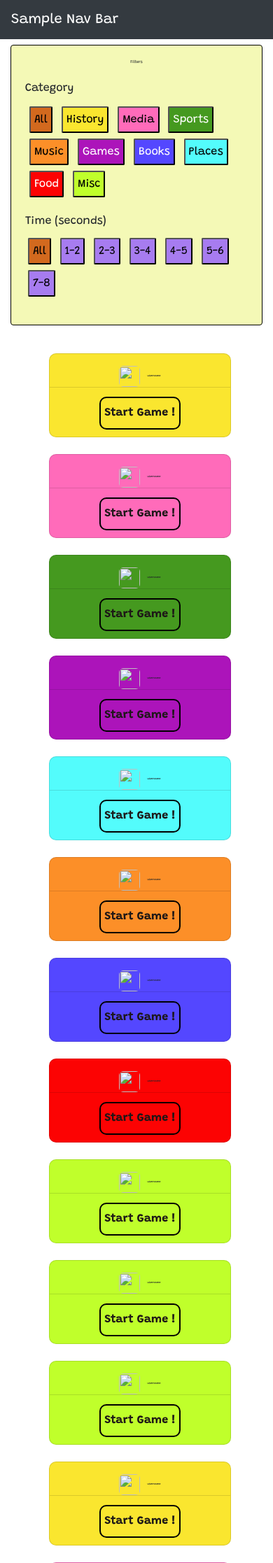
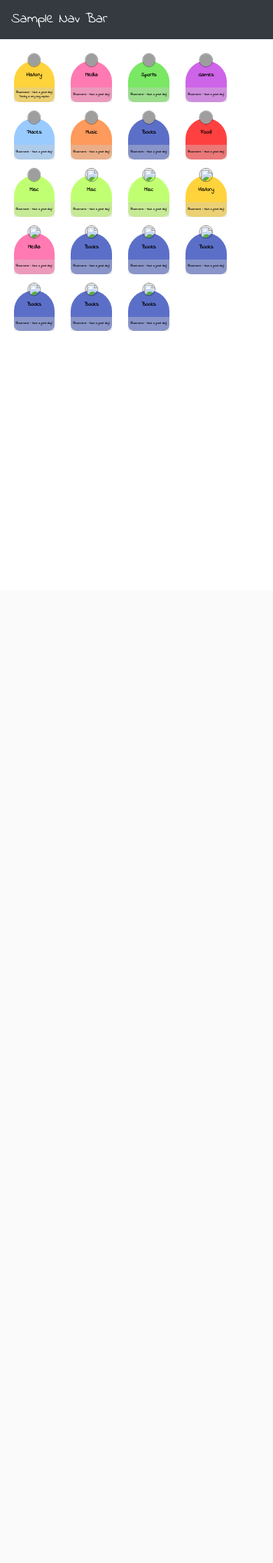
Before and after one commit to James-h95/Webdev-project, a Flask app: template application/templates/GameFeed.html in a window 390 px wide. Shown: the top 2234 px of the page at 70% size. After the commit the page ends 473 px from the top, so only its background shows below. Run offline with Flask 3, Linux system fonts and the light colour scheme; the template is opened without the code that fills it, so the values that code supplies are empty; some libraries are stand-ins or nearby versions; some web fonts are replaced; grey boxes are pictures that could not be loaded.

Commit message:
Worked on design and functionality of the game feed to allow game buttons to dynamically appear as they're created and filter them using filter bar.

```diff
--- a/application/templates/GameFeed.html
+++ b/application/templates/GameFeed.html
@@ -40,7 +40,7 @@
                         <div class="form-group">
                             <label for="filterTime">Time (seconds)</label>
                             <div class="TimeFilters">
-                              <button id="AllCat" data-filter="clear">All</button>
+                              <button class = active id="AllCat" data-filter="clear">All</button>
                               <button data-filter="1-2"> 1-2</button>
                               <button data-filter="2-3"> 2-3 </button>
                               <button data-filter="3-4"> 3-4 </button>
@@ -57,6 +57,7 @@
             <!-- Game cards -->
           <div class="col-md-10">
             <div class="row" id="gameCards">
+
               <!-- Game cards will be added here dynamically -->
 
           </div>
@@ -65,95 +66,84 @@
 </body>
 
 <style>
-  @import url('https://fonts.googleapis.com/css2?family=Grandstander:ital,wght@0,100..900;1,100..900&display=swap');
   @import url('https://fonts.googleapis.com/css2?family=Indie+Flower&family=Oxanium:wght@200..800&family=Walter+Turncoat&display=swap');
 
   * {
     margin: 0;
     padding:0;
-    font-family: 'Grandstander';
-    -webkit-font-smoothing: antialiased;
-    -moz-osx-font-smoothing: grayscale;
+    font-family: 'Indie Flower';
   }
 
   .form-control  {
-    max-width: 40%;
-    border: 2px solid black;
-    background-color: rgb(242, 236, 148);
-    margin-bottom: 30px;
     text-align: center;
     justify-content: center;
+    position: sticky;
   }
   .filterBar-header{
   background-color: transparent;
   font-size: 1.5vw;
   text-align: center;
-  padding-bottom: 0px;
+  padding-bottom: 0%;
   align-items: center;
   display: flex;
-  margin-top: 20px;
+  margin-top: 3vh;
   }
 .filter-card {
+    position: sticky;
+    top: 20%;
+    z-index: 1000;
     align-items: center;
     max-width: 100%;
-      padding: 0;
-      margin: 0px;
-      border: 1px solid black ;
-      background-color: rgb(244, 249, 182);
+    font-size: 1.25vw;
+    background-color:rgb(245, 255, 170);
+    border: 1px solid black;
   }
-  .ThemeFilters {
-    padding: 2px;
-  }
+
   .ThemeFilters button {
-    padding: 5px;
-    margin: 4px;
+    padding: 2%;
+    margin: 2%;
+    font-weight: bolder;
     border-radius: 2px;
   }
 
   .TimeFilters button {
-    padding: 5px;
-    margin: 4px;
+    padding: 2%;
+    margin: 2%;
     border-radius: 2px;
     border-color: 1px solid black;
+    font-weight: bolder;
     background-color: rgb(167, 124, 240);
   }
 
   #HistoryCat{
         background-color:#fae62f;
   }
-
   #SportsCat{
       background-color:#45991f;
       color:white;
   }
-
   #MusicCat{
       background-color:#fc8f28;
   }
-
   #GamesCat{
       background-color:#ac14ba;
       color:white;
+      opacity: 1;
   }
-
   #MediaCat{
       background-color:#ff6bba;
   }
-
   #BooksCat{
       background-color:#5447ff;
       color:white;
   }
-
   #FoodCat{
       background-color:#fc0303;
       color:white;
   }
-
   #PlacesCat{
       background-color:#53fcfc;
   }
-
   #MiscCat{
       background-color:#c0ff2b;
   }
@@ -161,51 +151,152 @@
     background-color: chocolate;
   }
 
-  .card-header {
-    background-color: transparent;
-    font-size: 1.5vw;
+  /* game button / card  styles  */
+  #gameCards{
+  margin-top: 5vw;
+  }
+  .game-card {
+      position: relative;
+      width: 15vw;
+      height: 15vw;
+      border: none;
+      text-align: center;
+      cursor: pointer;
+      margin: 1vw 1vw 5vw 5vw; /* margin of game buttons/card */
+      border-radius: 70px 70px 20px 20px;
+      transition: transform 0.3s ease; /
+  }
+
+  .game-card::before, .game-card::after {
+      content: '';
+      position: absolute;
+      top: 100%;
+      width: 5px; /* Line thickness */
+      height: 0vh;
+      background-color: black;
+      transition: height 0.3s ease;
+  }
+
+  .game-card::before {
+      left: 25%;
+  }
+  .game-card::after {
+      right: 25%;
+  }
+  .game-card:hover {
+      transform: translateY(-10px);
+  }
+  .game-card:hover::before, .game-card:hover::after {
+      height: 8vh;
+  }
+  .game-card .card-body {
+    display: flex;
+    justify-content: center;
+    align-items: center;
+    height: 100%;
+    width: 100%;
+    border-radius: 70px 70px 20px 20px;
+  }
+
+  .game-card .profile-image {
+    width: 5vw;
+    height: 5vw;
+    border-radius: 50%;
+    object-fit: cover;
+    border: 1px solid rgba(0, 0, 0, 0.4);
+    z-index: 2000;
+    position: absolute;
+    top: -20%;
+    left: 50%;
+    margin-top: 1%;
+    transform: translateX(-50%);
+  }
+
+  .game-card .category-name {
+    font-size: 2vw;
+    font-weight: bold;
     display: flex;
     align-items: center;
     justify-content: center;
-    margin-top: 5px;
-    padding-bottom: 0px;
+    padding-bottom: 2vh;
   }
 
-  .card-title {
+  .game-card .user-info {
+    position: absolute;
+    bottom: 0;
+    left: 0;
+    width: 100%;
+    height: 35%;
+    background-color: rgba(205, 203, 203, 0.4);
+    padding-left: 5%;
+    padding-right: 5%;
+    display: flex;
+    justify-content: start;
+    align-items: center;
+    word-wrap: break-word;
+    box-sizing: border-box;
     font-size: 1vw;
-    text-align: center;
-    margin: 0%;
-    margin-left: 10px;
+    font-weight: 800;
+    border-radius: 0% 0% 9% 9%;
   }
 
   .game-card .start-game {
+      display: none;
+      font-size: 1vw;
+      font-weight: bolder;
       position: absolute;
-    bottom: 10px;
+      top: 50%;
       left: 50%;
-    transform: translateX(-50%);
-    width: 45%;
-    height: 40%;
-    border: 2px solid black;
+      transform: translate(-50%, -80%);
       background-color: transparent;
-    color: rgb(29, 23, 23);
-    font-weight: 700;
-  }
-  .start-game:hover{
-    background-color: white;
-    color: rgb(0, 0, 0);
-    box-shadow: 0 15px 10px rgba(21, 21, 17, 0.8);
+      color: black;
+      padding: 5%;
+      border-radius: 10px;
+      border: none
     }
 
-  #gameCards{
-    margin: 40px;
-    text-align: center;
+  .game-card:hover .start-game {
+      display: block;
+      border: none;
+  }
+  .game-card:hover{
+    box-shadow: 5px 5px 20px rgb(18, 19, 14);
   }
 
-  .pr {
-  width: 30px;
-  height: 30px;
-  border-radius: 20%;
-  object-fit: cover;
+
+  .hand{
+      display: none;
+      position: absolute;
+      transition: all 0.3s ease;
+      width: 5vw;
+      height: auto;
+      z-index: 1000;
+      transition: all 0.3s ease;
+  }
+  .left-hand {
+      left: calc(50% - 7vw);
+      top: 50%;
+      transform: translateY(-50%) translateX(-100%);
+  }
+  .right-hand {
+      right: calc(50% - 17vw);
+      top: 40%;
+      transform: translateY(-50%) translateX(-100%);
+  }
+  .game-card:hover .hand {
+      display: block;
+  }
+
+  @media (max-width: 768px) {
+
+      .filter-card{ display: none;} /* dont display filter bar for smaller screens */
+      .game-card::before, .game-card::after {
+          height: 0vh;
+      }
+
+      .game-card:hover::before, .game-card:hover::after {
+          height: 2vh;
+      }
   }
 </style>
 <script src="https://code.jquery.com/jquery-3.5.1.slim.min.js"></script>
@@ -215,56 +306,82 @@
 <script>
   // Sample data for games
   const games = [
-    { username: 'username', theme: 'History', time: '1-2' , profileImage : ""},
-    { username: 'username', theme: 'Media', time: '2-3',  profileImage : "" },
-    { username: 'username', theme: 'Sports', time: '3-4',  profileImage : ""},
-    { username: 'username', theme: 'Games', time: '3-4',  profileImage : "" },
-    { username: 'username', theme: 'Places', time: '2-3' ,  profileImage : ""},
-    { username: 'username', theme: 'Music', time: '7-8',  profileImage : "" },
-    { username: 'username', theme: 'Books', time: '7-8' ,  profileImage : ""},
-    { username: 'username', theme: 'Food', time: '7-8',  profileImage : "" },
-    { username: 'username', theme: 'Misc', time: '7-8' ,  profileImage : "" },
-    { username: 'username', theme: 'Misc', time: '1-2' ,  profileImage : ""},
-    { username: 'username', theme: 'Misc', time: '3-4' ,  profileImage : ""},
-    { username: 'username', theme: 'History', time: '5-6' ,  profileImage : ""},
-    { username: 'username', theme: 'Media', time: '4-5',  profileImage : "" },
-    { username: 'username', theme: 'Books', time: '4-5' ,  profileImage : "" },
-    { username: 'username', theme: 'Books', time: '4-5' ,  profileImage : "" },
-    { username: 'username', theme: 'Books', time: '4-5' ,  profileImage : "" },
-    { username: 'username', theme: 'Books', time: '4-5' ,  profileImage : "" },
-    { username: 'username', theme: 'Books', time: '4-5' ,  profileImage : "" },
-    { username: 'username', theme: 'Books', time: '4-5' ,  profileImage : "" },
+    { username: 'username', theme: 'History', time: '1-2' , profileImage : "https://i.pinimg.com/236x/6c/35/c5/6c35c525c3c0f1abef4c1b8b3c820727.jpg" , caption: "Have a great day! Testing a very long  caption"},
+    { username: 'username', theme: 'Media', time: '2-3',  profileImage : "https://www.shutterstock.com/image-vector/stick-figure-holding-megaphone-concept-260nw-2225049455.jpg" , caption: "Have a great day!"},
+    { username: 'username', theme: 'Sports', time: '3-4',  profileImage : "https://encrypted-tbn0.gstatic.com/images?q=tbn:ANd9GcTiyOEnGLc7-DK_sKjvQd6znxXBoLT7CI_2UVCg2LeEOo_b-agMjuqeWMrG0wse8bQaUBs&usqp=CAU" , caption: "Have a great day!"},
+    { username: 'username', theme: 'Games', time: '3-4',  profileImage : "https://i.pinimg.com/236x/6a/f0/d4/6af0d454aa84b4422da5db4b95e1180d.jpg" , caption: "Have a great day!"},
+    { username: 'username', theme: 'Places', time: '2-3' ,  profileImage : "https://i.pinimg.com/236x/2a/bb/e4/2abbe4315bde8bcb464178693e56c442.jpg" , caption: "Have a great day!"},
+    { username: 'username', theme: 'Music', time: '7-8',  profileImage : "https://i.pinimg.com/474x/2d/6c/26/2d6c268c55752e531c4c3166cf9ec378.jpg" , caption: "Have a great day!"},
+    { username: 'username', theme: 'Books', time: '7-8' ,  profileImage : "https://i.pinimg.com/236x/c6/b3/d3/c6b3d33f7c109372c09b5b049128e05d.jpg" , caption: "Have a great day!"},
+    { username: 'username', theme: 'Food', time: '7-8',  profileImage : "https://i.pinimg.com/236x/45/eb/9d/45eb9dbc00ae49cf39843cae5142886c.jpg" , caption: "Have a great day!"},
+    { username: 'username', theme: 'Misc', time: '7-8' ,  profileImage : "https://i.pinimg.com/236x/e5/11/64/e51164b42c3d9e22267493dc120cb4d6.jpg" , caption: "Have a great day!" },
+    { username: 'username', theme: 'Misc', time: '1-2' ,  profileImage : "" , caption: "Have a great day!"},
+    { username: 'username', theme: 'Misc', time: '3-4' ,  profileImage : "" , caption: "Have a great day!"},
+    { username: 'username', theme: 'History', time: '5-6' ,  profileImage : "" , caption: "Have a great day!"},
+    { username: 'username', theme: 'Media', time: '4-5',  profileImage : "" , caption: "Have a great day!"},
+    { username: 'username', theme: 'Books', time: '4-5' ,  profileImage : "" , caption: "Have a great day!" },
+    { username: 'username', theme: 'Books', time: '4-5' ,  profileImage : ""  , caption: "Have a great day!"},
+    { username: 'username', theme: 'Books', time: '4-5' ,  profileImage : "" , caption: "Have a great day!" },
+    { username: 'username', theme: 'Books', time: '4-5' ,  profileImage : "" , caption: "Have a great day!"},
+    { username: 'username', theme: 'Books', time: '4-5' ,  profileImage : "" , caption: "Have a great day!" },
+    { username: 'username', theme: 'Books', time: '4-5' ,  profileImage : "" , caption: "Have a great day!"}
   ];
-  // Function to create a game card
-function createGameCard(game) {
-  const card = $('<div>').addClass('col-md-3 mb-4');
-  const cardBody = $('<div>').addClass('card game-card');
-  const cardHeader = $('<div>').addClass('card-header');
-  const profileImage = $('<img>').addClass('pr').attr('src', game.profileImage);
-  const cardTitle = $('<h5>').addClass('card-title').text(game.username);
-  const startGameButton = $('<button>').addClass('start-game').text('Start Game !');
 
   // Set the card color based on the theme
   const themeColors = {
-    History: '#fae62f',
-    Media: '#ff6bba',
-    Sports: '#45991f',
-    Music: '#fc8f28',
-    Games: '#ac14ba',
-    Books: '#5447ff',
-    Places: '#53fcfc',
-    Food: '#fc0303',
-    Misc: '#c0ff2b',
+    History: '#FFD33B',
+    Media: '#FF7AB2',
+    Sports: '#7AE864',
+    Music: '#FD9A5C',
+    Games: '#CE64E8',
+    Books: '#5C6FC8',
+    Places: '#9ACBFF',
+    Food: '#FF4040',
+    Misc: '#C1FF72',
   };
+  //
+  function createGameCard(game) {
+
+    const card = $('<button>').addClass('card game-card');
+    const cardBody = $('<div>').addClass('card-body');
+    const profileImage = $('<img>').addClass('profile-image').attr('src', game.profileImage);
+    const categoryName = $('<div>').addClass('category-name').text(game.theme);
+
+    const userInfo = $('<div>').addClass('user-info').text(`@${game.username} - ${game.caption}`);
+    const startGame = $('<button>').addClass('start-game').text(' Click to start the game !');
+    const rightHand = $('<img>').addClass('hand right-hand').attr('src', 'http://127.0.0.1:5501/application/static/deliverables/gameFeed/hand-2.svg');
+    const leftHand = $('<img>').addClass('hand left-hand').attr('src', 'http://127.0.0.1:5501/application/static/deliverables/gameFeed/hand1.svg');
+
     cardBody.css('background-color', themeColors[game.theme] || 'gray');
-  cardBody.css("height", "120px"), card.css("padding-right", "5px");
-  startGameButton.css('border-radius', '10px');
-  cardBody.css("border-radius", "10px");
 
-  // Append pr and username to card header
-  cardHeader.append(profileImage, cardTitle);
-  cardBody.append(cardHeader, startGameButton);
+    cardBody.append(profileImage, categoryName, userInfo);
     card.append(cardBody);
+    card.append(startGame, rightHand, leftHand);
+
+    $(document).ready(function() {
+    $('.game-card').hover(
+        function() {
+            $(this).find('.hand').show();
+        },
+        function() {
+            $(this).find('.hand').hide();
+        }
+      );
+    });
+
+    // Hover events
+    card.hover(
+        function() { // Mouse enter
+            categoryName.hide();
+            startGame.show();
+            console.log("Hover in");
+        },
+        function() { // Mouse leave
+            categoryName.show();
+            startGame.hide();
+            console.log("Hover out");
+        }
+    );
     return card;
 }
 
```
Also changed, not shown: application/static/deliverables/gameFeed/hand-2.svg (added), application/static/deliverables/gameFeed/hand1.svg (added). Lines whose indentation alone changed are shown as unchanged.
